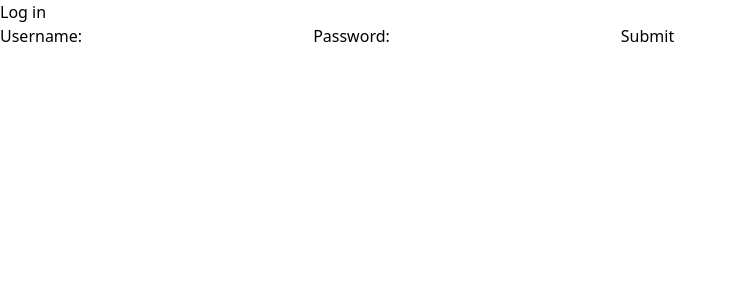
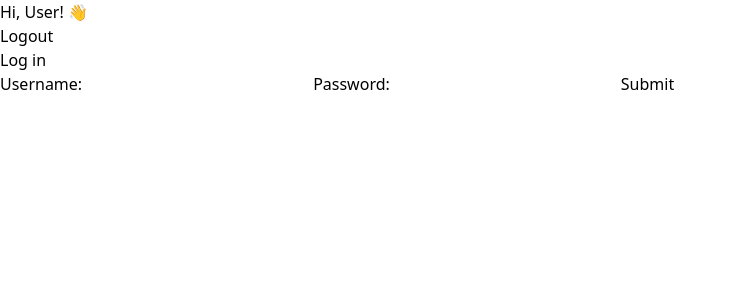
Before and after one commit to JHoang6900/health_tracker, a React (Vite) app in the folder client/: page /login in a window 1280 px wide. Shown: the top 300 px of the page, without its empty margins (0-736 px from the left). Built offline with nearby package versions, Linux system fonts and the light colour scheme.

Commit message:
added navbar

```diff
--- a/client/src/App.jsx
+++ b/client/src/App.jsx
@@ -4,13 +4,16 @@ import LoginForm from './components/LoginForm';
 import PatientList from './components/PatientList';
 import PatientDetails from './components/PatientDetails';
 import ProtectedRoute from './components/ProtectedRoute';
+import Navbar from './components/Navbar.jsx';
 
 function App() {
   return (
     <BrowserRouter>
+    <Navbar />
       <Routes>
         <Route path="/register" element={<RegistrationForm />} />
         <Route path="/login" element={<LoginForm />} />
+
 
         {/* Protected Routes */}
         <Route path="/patients" element={<ProtectedRoute><PatientList /></ProtectedRoute>} />
--- /dev/null
+++ b/client/src/components/Navbar.jsx
@@ -0,0 +1,21 @@
+
+
+function Navbar() {
+  return (
+    <div id="outerDivCentering" className="flex items-start justify-center">
+      <div className="flex w-full p-4 mt-8 border border-white rounded-3xl md:w-1/4">
+        <div className="flex items-center justify-between w-full"> {/* Added flex container */}
+          <h1 className="text-3xl text-white">Hi, User! 👋</h1>
+          <button
+              type="button"
+              className="text-xl text-white bg-gradient-to-r from-red-400 via-red-500 to-red-600 hover:bg-gradient-to-br focus:ring-4 focus:outline-none focus:ring-red-300 dark:focus:ring-red-800 shadow-lg shadow-red-500/50 dark:shadow-lg dark:shadow-red-800/80 font-medium rounded-lg  px-5 py-2.5 text-center me-2 mb-2"
+
+            >
+             Logout
+            </button>
+        </div>
+      </div>
+    </div>
+  );
+}
+export default Navbar;
--- a/client/src/components/PatientDetails.jsx
+++ b/client/src/components/PatientDetails.jsx
@@ -60,7 +60,7 @@ function PatientDetails() {
   return (
     <div
       id="outerDivCentering"
-      className="flex flex-col items-center justify-center h-screen"
+      className="flex flex-col items-center justify-center mt-4"
     >
       <div className="flex w-full border border-white rounded-3xl md:w-1/4">
         <div className="flex items-center justify-center w-full">
--- a/client/src/components/PatientList.jsx
+++ b/client/src/components/PatientList.jsx
@@ -47,9 +47,9 @@ function PatientList() {
   return (
     <div
       id="outerDivCentering"
-      className="flex items-center justify-center h-screen"
+      className="flex items-center justify-center"
     >
-      <div className="flex flex-col items-center justify-center w-full p-6">
+      <div className="flex flex-col items-center justify-center w-full mt-2">
         {/* Card container */}
         {patientsData.map((patient) => {
           // Find the latest vitals for this patient
```
Also changed, not shown: client/src/components/VitalsForm.jsx (deleted, +0 -69 lines).
